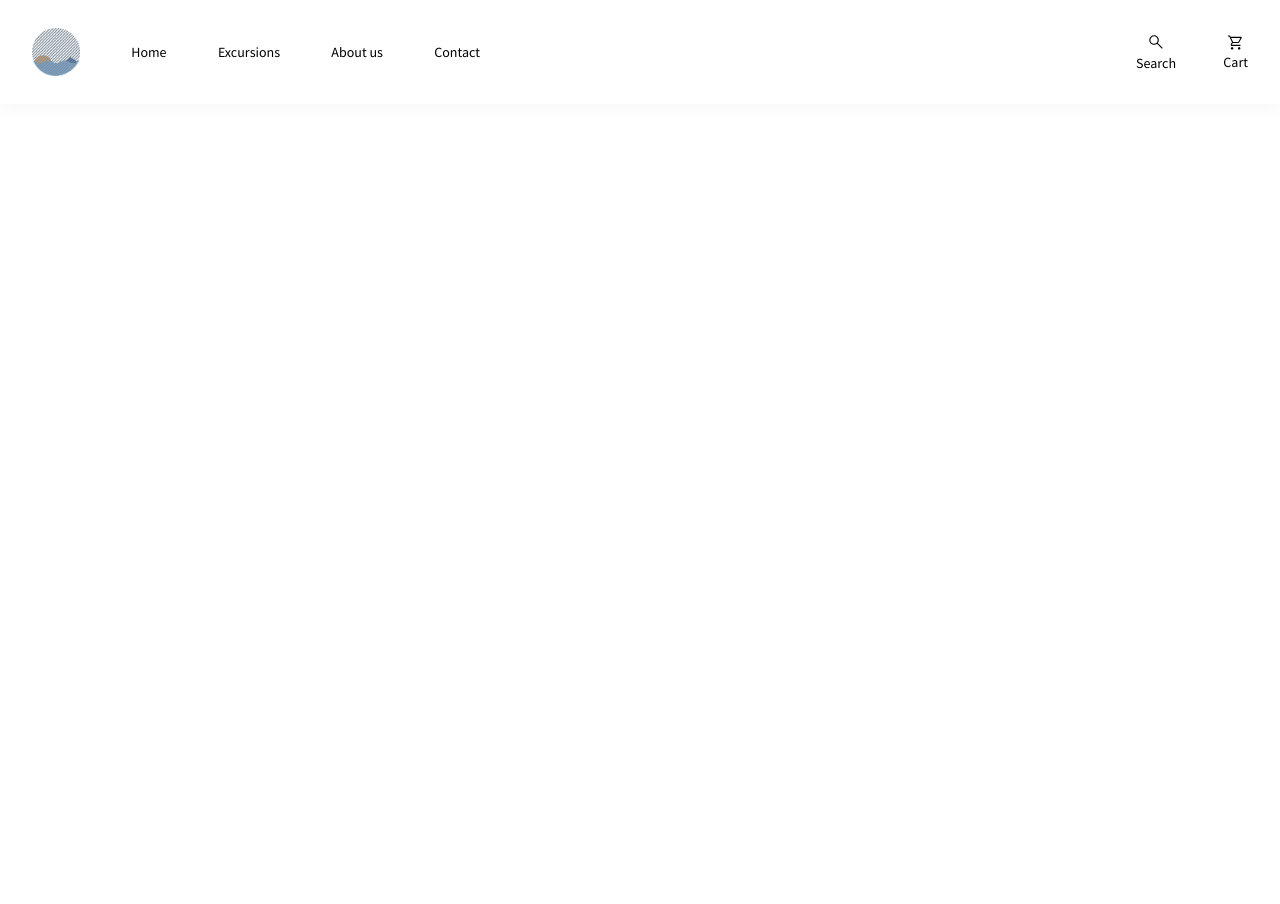
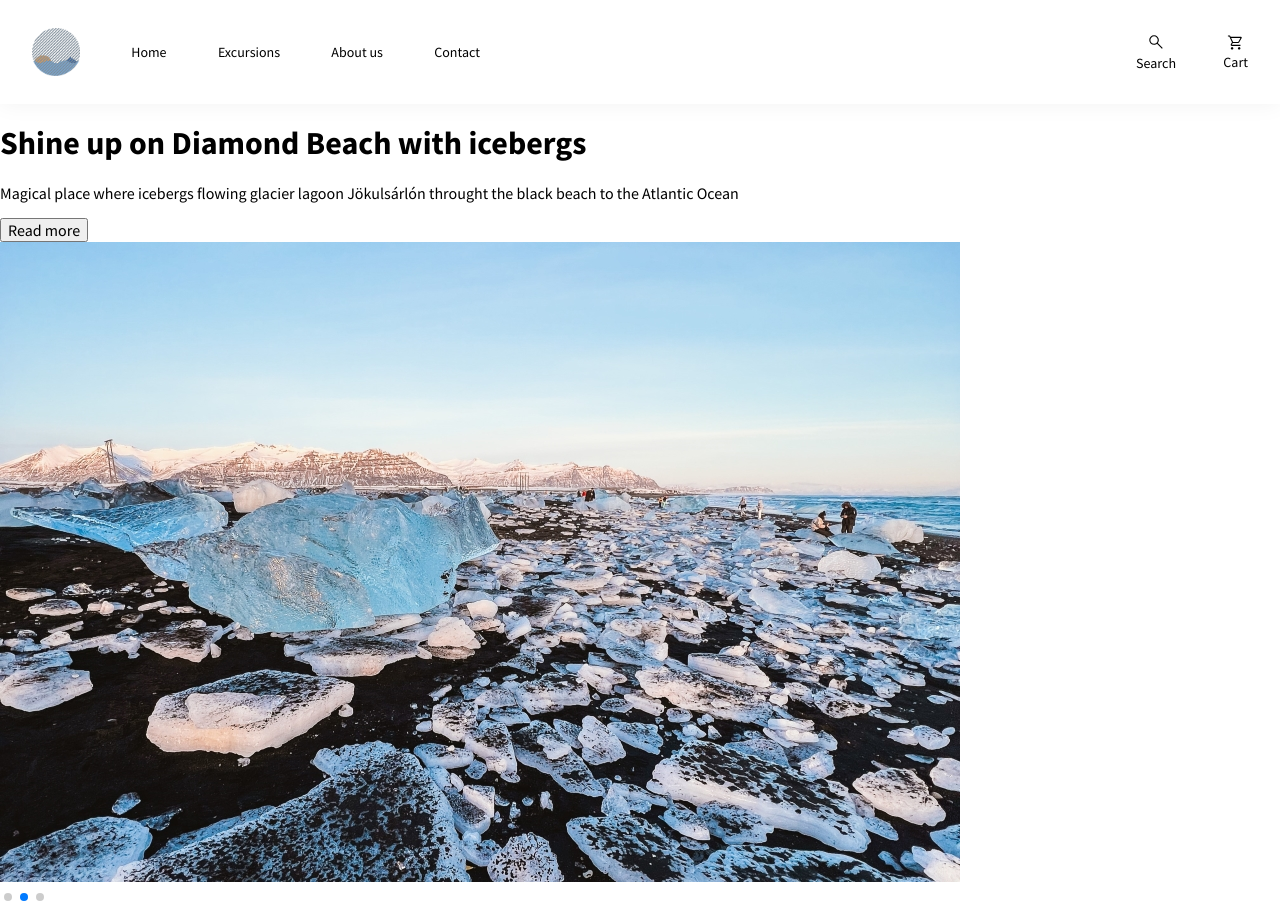
Before and after one commit to katarzynagodlewska/excursions, a Vue app: page / in a window 1280 px wide. Before the commit the page ends 800 px from the top, so only its background shows below. Built offline with nearby package versions, Linux system fonts and the light colour scheme.

Commit message:
create slide section component

```diff
--- a/src/components/HomeView.vue
+++ b/src/components/HomeView.vue
@@ -1,10 +1,14 @@
 <template>
-  <div></div>
+  <SlideSection />
 </template>
 
 <script>
+import SlideSection from "./SlideSection.vue"
 export default {
-  name: "HomeView"
+  name: "HomeView",
+  components: {
+    SlideSection,
+  }
 }
 </script>
 
--- /dev/null
+++ b/src/components/SlideSection.vue
@@ -0,0 +1,46 @@
+<template>
+  <swiper
+    :spaceBetween="30"
+    :centeredSlides="true"
+    :autoplay="{
+      delay: 2500,
+      disableOnInteraction: false,
+    }"
+    :pagination="{
+      clickable: true,
+      el: '.pagination',
+    }"
+    :modules="modules"
+  >
+    <swiper-slide><SlideItem /></swiper-slide>
+    <swiper-slide><SlideItem /></swiper-slide>
+    <swiper-slide><SlideItem /></swiper-slide>
+    <div class="pagination"></div>
+  </swiper>
+</template>
+
+<script>
+import { Swiper, SwiperSlide } from "swiper/vue";
+import { Autoplay, Pagination } from "swiper";
+
+import SlideItem from "./SlideItem.vue";
+
+import "swiper/css";
+import "swiper/css/pagination";
+export default {
+  name: "SlideSection",
+  components: {
+    SlideItem,
+    Swiper,
+    SwiperSlide,
+  },
+  setup() {
+    return {
+      modules: [Autoplay, Pagination],
+    };
+  },
+};
+</script>
+
+<style lang="scss">
+</style>
```
